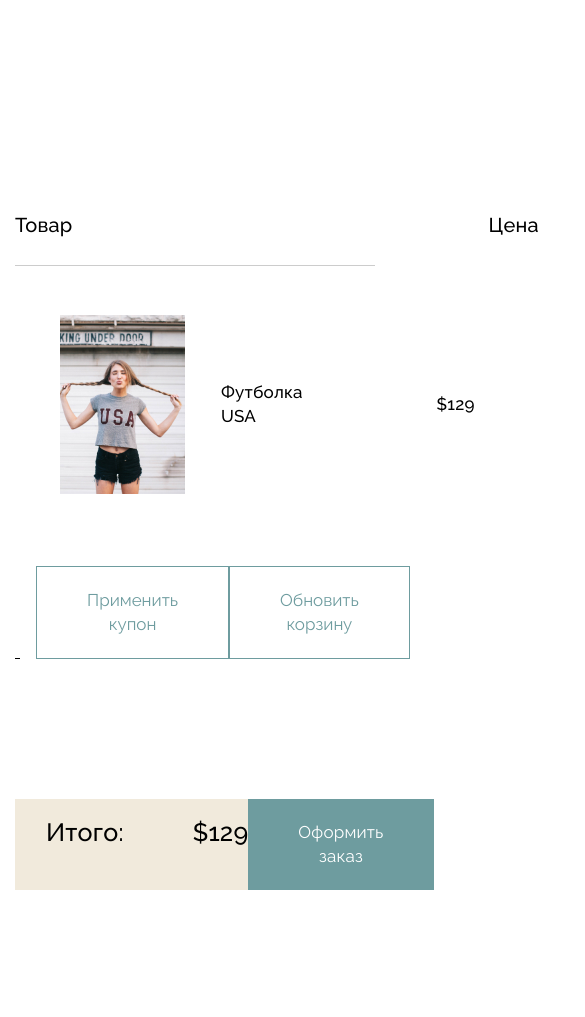
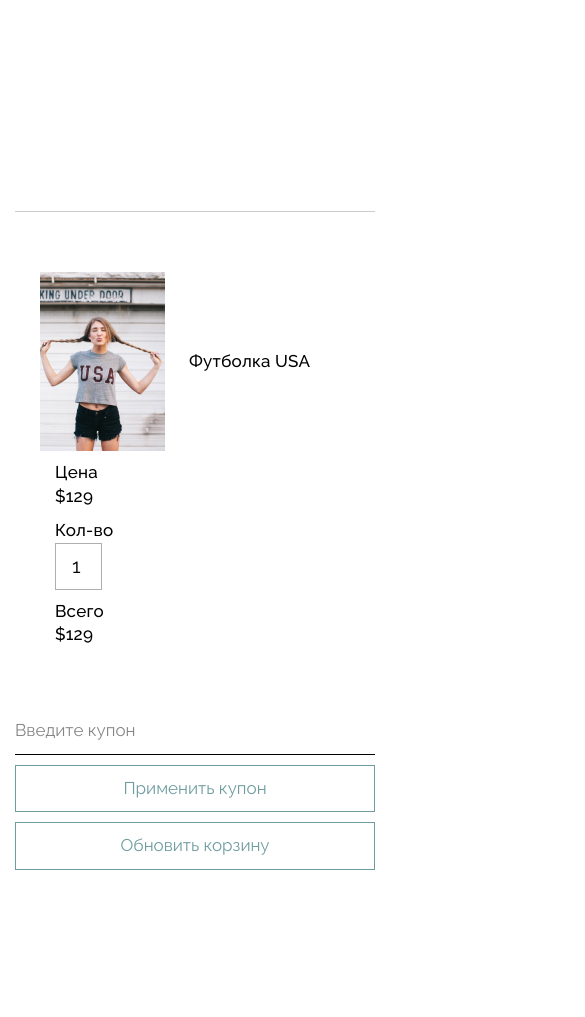
Before and after one commit to EMartynyuk/Magazine, a website: page app/cart.html in a window 390 px wide. Shown: the part 367-1384 px from the top of the page, 585 px wide, since content can reach past the window. Drawn offline with Linux system fonts and the light colour scheme.

Commit message:
adap cart

```diff
--- a/app/cart.html
+++ b/app/cart.html
@@ -16,6 +16,24 @@
 
     <header class="header">
         <div class="container">
+            <nav class="header__navigation--hidden">
+                <ul class="header__items">
+                    <li class="header__item">
+                        <a class="header__link header__link--active" href="">Главная</a>
+                    </li>
+                    <li class="header__item">
+                        <a class="header__link" href="shop.html">Магазин</a>
+                    </li>
+                    <li class="header__item">
+                        <a class="header__link" href="brand.html">О
+                            бренде</a>
+                    </li>
+                    <li class="header__item">
+                        <a class="header__link" href="contact.html">Контакты</a>
+                    </li>
+                </ul>
+
+            </nav>
             <div class="header__top">
                 <img class="header__logo" src="images/logo.svg" alt="">
                 <nav class="header__navigation">
@@ -34,6 +52,7 @@
                         </li>
                     </ul>
                 </nav>
+                <img class="header__navigation-btn" src="images/header-btn.svg" alt="">
                 <div class="header__cart">
                     <a class="header__phone" href="tel:+74958235412">+7 (495) 823-54-12</a>
                     <a class="header__cart-img" href="#">
@@ -79,17 +98,20 @@
                             <p class="cart__name">Футболка USA</p>
                         </li>
                         <li class="cart__list-item">
-                            <p class="cart__price">$129</p>
+                            <p class="cart__price"><span class="hidden">Цена </span>$129</p>
                         </li>
                         <li class="cart__list-item">
                             <form class="cart__amount" action="">
-                                <input class="cart__amount-input" type="number" value="1" min="1">
+                                <span class="hidden">Кол-во </span><input class="cart__amount-input" type="number" value="1" min="1">
                             </form>
                         </li>
                         <li class="cart__list-item">
-                            <p class="cart__sum">$129</p>
+                            <span class="hidden">Всего   </span><p class="cart__sum">$129</p>
                         </li>
                     </ul>
+
+
+
                 </div>
                 <form class="cart__submit" action="">
                     <input class="cart__submit-input" type="text" placeholder="Введите купон">
--- a/app/scss/style.scss
+++ b/app/scss/style.scss
@@ -1127,7 +1127,7 @@
   &__img {
     margin-bottom: 130px;
     @media (max-width: 576px) {
-      display: none
+      display: none;
     }
   }
 
@@ -1219,18 +1219,33 @@
     padding-bottom: 26px;
     border-bottom: 1px solid #cccccc;
     margin-bottom: 49px;
+    @media (max-width: 768px) {
+      display: none;
+    }
   }
 
   &__title-item {
     @extend %titleh4;
     &:nth-of-type(1) {
       margin-right: 416px;
+      @media (max-width: 992px) {
+        margin-right: 335px;
+      }
     }
     &:nth-of-type(2) {
       margin-right: 139px;
+      @media (max-width: 992px) {
+        margin-right: 45px;
+      }
     }
     &:nth-of-type(3) {
       margin-right: 167px;
+      @media (max-width: 1140px) {
+        margin-right: 67px;
+      }
+      @media (max-width: 992px) {
+        margin-right: 35px;
+      }
     }
   }
 
@@ -1241,29 +1256,107 @@
   &__list {
     display: flex;
     align-items: center;
+    margin-bottom: 15px;
+    @media (max-width: 768px) {
+      display: flex;
+      flex-direction: column;
+      align-items: flex-start;
+      justify-content: center;
+      border-top: 1px solid #cccccc;
+      padding-top: 50px;
+      margin-bottom: -90px;
+    }
+    @media (max-width: 576px) {
+      margin-bottom: 20px;
+    }
+    .hidden {
+      display: none;
+      @extend %text;
+      margin-right: 5px;
+      @media (max-width: 768px) {
+        display: block;
+      }
+    }
+    &:last-child &-item:last-child {
+      display: block;
+    }
   }
 
   &__list-item {
     display: flex;
     align-items: center;
+    @media (max-width: 768px) {
+      margin-top: 10px;
+    }
     &:nth-of-type(1) {
       margin-right: 134px;
+      @media (max-width: 992px) {
+        margin-right: 85px;
+      }
+      @media (max-width: 768px) {
+        margin-right: 0;
+      }
     }
     &:nth-of-type(2) {
       margin-right: 151px;
+      @media (max-width: 992px) {
+        margin-right: 85px;
+      }
+      @media (max-width: 768px) {
+        margin-left: 40px;
+        position: relative;
+        left: 350px;
+        bottom: 180px
+      }
+      @media (max-width: 576px) {
+        position: static;
+      }
     }
     &:nth-of-type(3) {
       margin-right: 238px;
+      @media (max-width: 1140px) {
+        margin-right: 140px;
+      }
+      @media (max-width: 992px) {
+        margin-right: 85px;
+      }
+      @media (max-width: 768px) {
+        margin-left: 40px;
+        position: relative;
+        left: 350px;
+        bottom: 180px
+      }
+      @media (max-width: 576px) {
+        position: static;
+      }
+    }
+    &:nth-of-type(4) {
+      display: none;
+      @media (max-width: 768px) {
+        margin-left: 40px;
+        position: relative;
+        left: 350px;
+        bottom: 180px
+      }
+      @media (max-width: 576px) {
+        position: static;
+      }
     }
   }
 
   &__close {
     margin-right: 45px;
+    @media (max-width: 992px) {
+      margin-right: 25px;
+    }
   }
 
   &__photo {
     max-width: 137px;
     margin-right: 24px;
+    @media (max-width: 992px) {
+      margin-right: 12px;
+    }
   }
 
   &__name,
@@ -1295,6 +1388,10 @@
     display: flex;
     margin-bottom: 140px;
     align-items: flex-end;
+    @media (max-width: 768px) {
+      flex-direction: column;
+      align-items: flex-start;
+    }
   }
 
   &__submit-input {
@@ -1304,9 +1401,17 @@
     padding: 0 5px 23px 0;
     margin-right: 16px;
     @extend %text;
+    @media (max-width: 768px) {
+      width: 100%;
+      max-width: 100%;
+      margin-bottom: 10px;
+    }
     &::placeholder {
       @extend %text;
       color: #868686;
+    }
+    @media (max-width: 992px) {
+      padding: 0 5px 11px 0;
     }
   }
   &__submit-btn {
@@ -1319,11 +1424,22 @@
     background-color: transparent;
     padding: 22px 50px;
     transition: $transition;
+    @media (max-width: 768px) {
+      width: 100%;
+      margin-bottom: 10px;
+    }
     &:last-of-type {
       margin-left: auto;
+      @media (max-width: 768px) {
+        margin-left: 0;
+      }
     }
     &:hover {
       @extend %btnlight;
+    }
+    @media (max-width: 992px) {
+      max-height: 68px;
+      padding: 11px 25px;
     }
   }
 
@@ -1332,6 +1448,12 @@
     margin-left: auto;
     display: flex;
     margin-bottom: 130px;
+    @media (max-width: 768px) {
+      align-items: center;
+    }
+    @media (max-width: 576px) {
+      flex-direction: column;
+    }
   }
 
   &__total-sum {
@@ -1340,6 +1462,12 @@
     background-color: #f1eadc;
     display: flex;
     padding: 16px 0 17px;
+    min-height: 68px;
+    @media (max-width: 576px) {
+      max-width: 100%;
+      justify-content: center;
+    }
+
   }
 
   &__total-text,
@@ -1349,6 +1477,11 @@
   &__total-text {
     padding-left: 31px;
     padding-right: 69px;
+    @media (max-width: 576px) {
+      padding-left: 0;
+    padding-right: 15px;
+    }
+
   }
   &__total-num {
   }
@@ -1367,6 +1500,17 @@
     transition: $transition;
     &:hover {
       @extend %btndark;
+    }
+    @media (max-width: 768px) {
+      display: flex;
+      justify-content: center;
+      align-items: center;
+      max-height: 68px
+    }
+    @media (max-width: 576px) {
+      width: 100%;
+      max-width: 100%;
+      margin-left: 0;
     }
   }
 }
```
Also changed, not shown: app/css/style.min.css.
